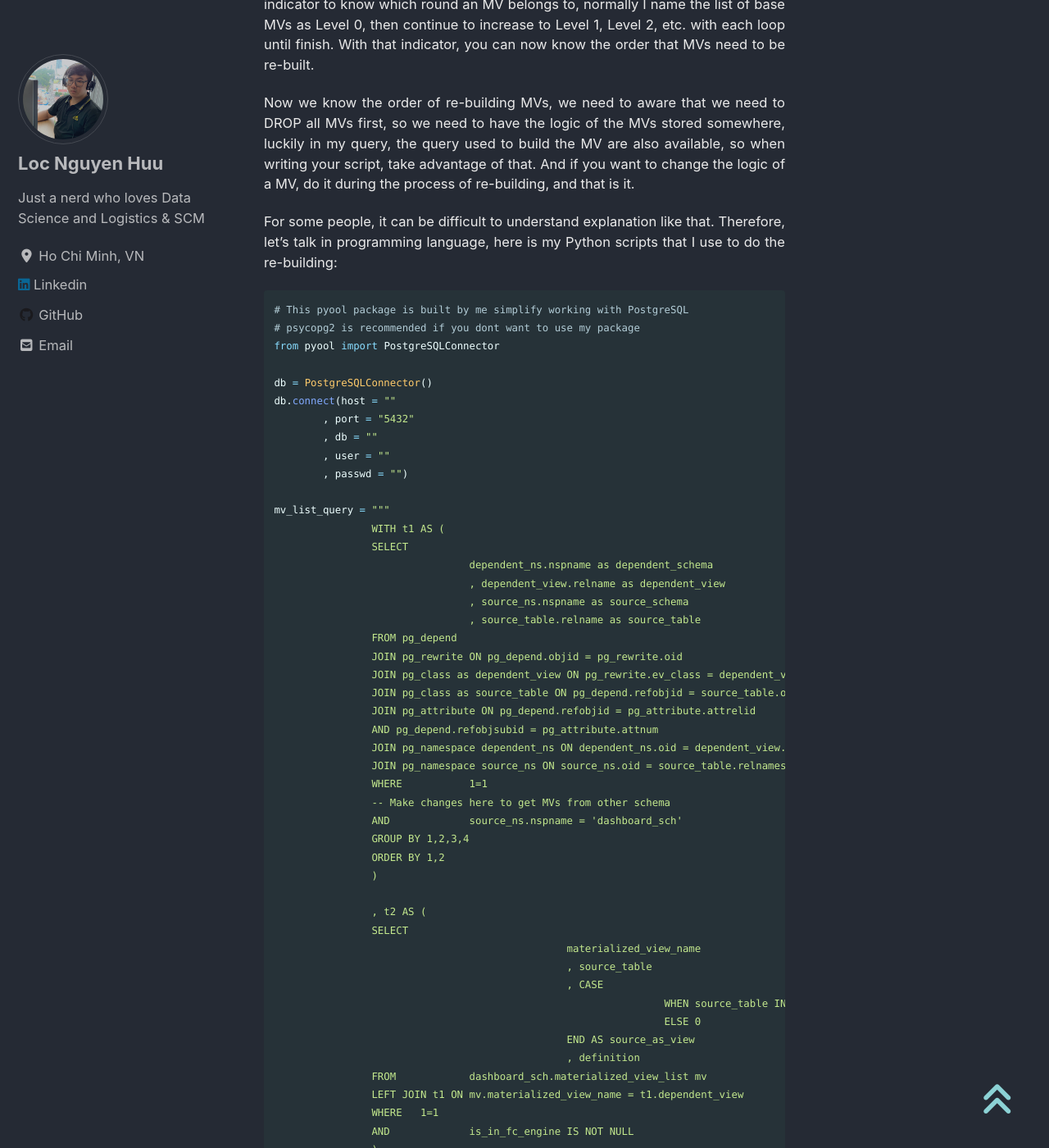
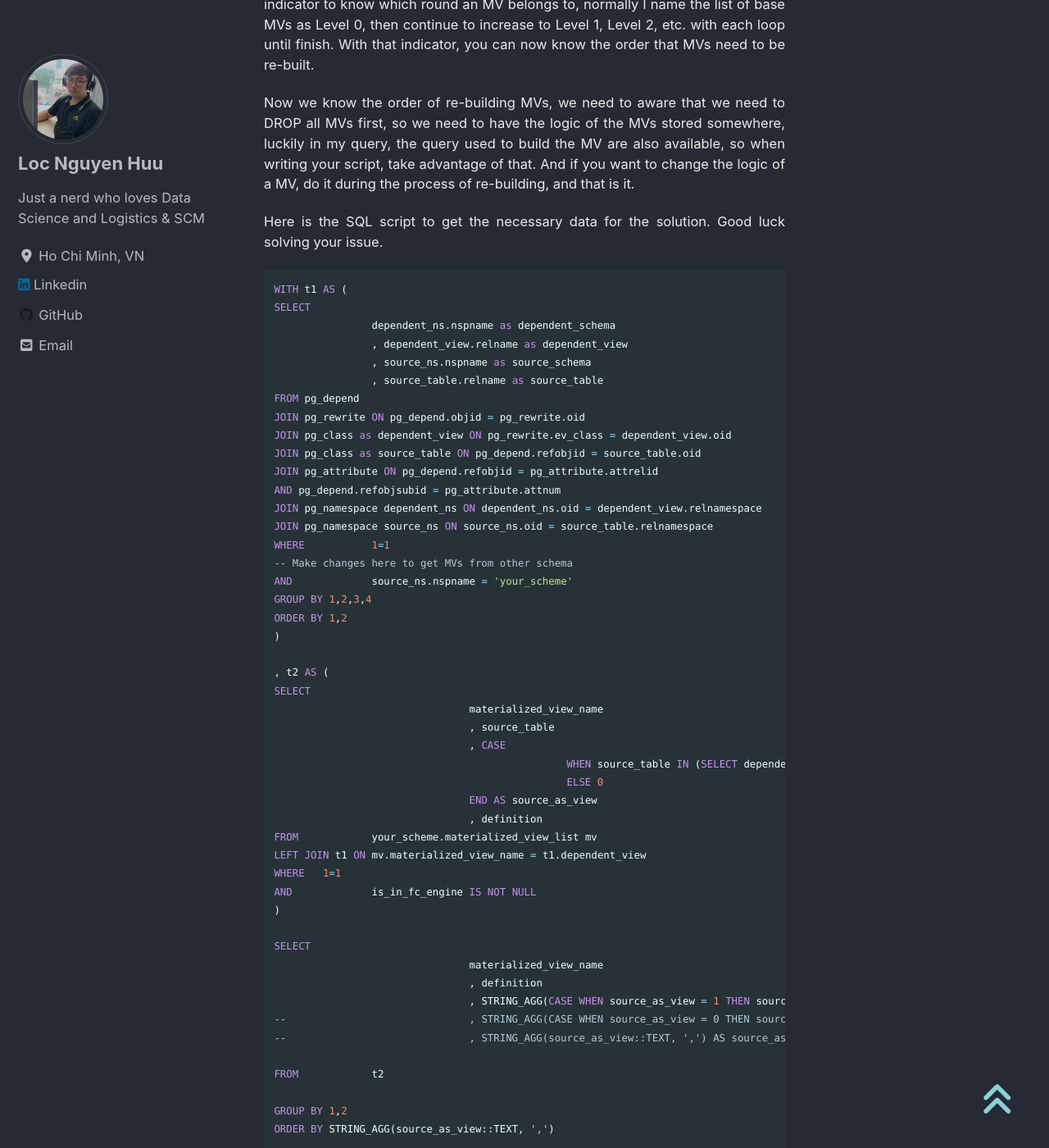
Before and after one commit to kaginguyen/locnguyen14061996.github.io, a Jekyll site: the page built from _posts/2019-11-11-work-with-materialized-view.md, in a window 1280 px wide and 1400 px high, scrolled down 3527 px. Shown: the whole window at 82% size. Built offline with Jekyll 4.4.1, drawn with Linux system fonts in a browser that asks for light colours; cached includes are drawn as plain includes; nearby versions of some CDN libraries; some of the changed text lies outside the part shown.

````diff
--- a/_posts/2019-11-11-work-with-materialized-view.md
+++ b/_posts/2019-11-11-work-with-materialized-view.md
@@ -106,72 +106,57 @@ Now we have our list of base MVs. From this, the idea is to run a loop (of cours
 Now we know the order of re-building MVs, we need to aware that we need to DROP all MVs first, so we need to have the logic of the MVs stored somewhere, luckily in my query, the query used to build the MV are also available, so when writing your script, take advantage of that. And if you want to change the logic of a MV, do it during the process of re-building, and that is it.
 <br>
 
-For some people, it can be difficult to understand explanation like that. Therefore, let's talk in programming language, here is my Python scripts that I use to do the re-building:
+Here is the SQL script to get the necessary data for the solution. Good luck solving your issue.
 <br>
 
-```python
-# This pyool package is built by me simplify working with PostgreSQL
-# psycopg2 is recommended if you dont want to use my package
-from pyool import PostgreSQLConnector
+```sql
+WITH t1 AS (
+SELECT
+                dependent_ns.nspname as dependent_schema
+                , dependent_view.relname as dependent_view
+                , source_ns.nspname as source_schema
+                , source_table.relname as source_table
+FROM pg_depend
+JOIN pg_rewrite ON pg_depend.objid = pg_rewrite.oid
+JOIN pg_class as dependent_view ON pg_rewrite.ev_class = dependent_view.oid
+JOIN pg_class as source_table ON pg_depend.refobjid = source_table.oid
+JOIN pg_attribute ON pg_depend.refobjid = pg_attribute.attrelid
+AND pg_depend.refobjsubid = pg_attribute.attnum
+JOIN pg_namespace dependent_ns ON dependent_ns.oid = dependent_view.relnamespace
+JOIN pg_namespace source_ns ON source_ns.oid = source_table.relnamespace
+WHERE 	        1=1
+-- Make changes here to get MVs from other schema
+AND 		source_ns.nspname = 'your_scheme'
+GROUP BY 1,2,3,4
+ORDER BY 1,2
+)
 
-db = PostgreSQLConnector()
-db.connect(host = ""
-        , port = "5432"
-        , db = ""
-        , user = ""
-        , passwd = "")
+, t2 AS (
+SELECT
+                                materialized_view_name
+                                , source_table
+                                , CASE
+                                                WHEN source_table IN (SELECT dependent_view FROM t1) THEN 1
+                                                ELSE 0
+                                END AS source_as_view
+                                , definition
+FROM 		your_scheme.materialized_view_list mv
+LEFT JOIN t1 ON mv.materialized_view_name = t1.dependent_view
+WHERE 	1=1
+AND 		is_in_fc_engine IS NOT NULL
+)
 
-mv_list_query = """
-                WITH t1 AS (
-                SELECT
-                                dependent_ns.nspname as dependent_schema
-                                , dependent_view.relname as dependent_view
-                                , source_ns.nspname as source_schema
-                                , source_table.relname as source_table
-                FROM pg_depend
-                JOIN pg_rewrite ON pg_depend.objid = pg_rewrite.oid
-                JOIN pg_class as dependent_view ON pg_rewrite.ev_class = dependent_view.oid
-                JOIN pg_class as source_table ON pg_depend.refobjid = source_table.oid
-                JOIN pg_attribute ON pg_depend.refobjid = pg_attribute.attrelid
-                AND pg_depend.refobjsubid = pg_attribute.attnum
-                JOIN pg_namespace dependent_ns ON dependent_ns.oid = dependent_view.relnamespace
-                JOIN pg_namespace source_ns ON source_ns.oid = source_table.relnamespace
-                WHERE 	        1=1
-                -- Make changes here to get MVs from other schema
-                AND 		source_ns.nspname = 'dashboard_sch'
-                GROUP BY 1,2,3,4
-                ORDER BY 1,2
-                )
+SELECT
+                                materialized_view_name
+                                , definition
+                                , STRING_AGG(CASE WHEN source_as_view = 1 THEN source_table::TEXT ELSE NULL END, ',') AS source_materialized_view
+-- 				, STRING_AGG(CASE WHEN source_as_view = 0 THEN source_table::TEXT ELSE NULL END, ',') AS source_table
+-- 				, STRING_AGG(source_as_view::TEXT, ',') AS source_as_view
 
-                , t2 AS (
-                SELECT
-                                                materialized_view_name
-                                                , source_table
-                                                , CASE
-                                                                WHEN source_table IN (SELECT dependent_view FROM t1) THEN 1
-                                                                ELSE 0
-                                                END AS source_as_view
-                                                , definition
-                FROM 		dashboard_sch.materialized_view_list mv
-                LEFT JOIN t1 ON mv.materialized_view_name = t1.dependent_view
-                WHERE 	1=1
-                AND 		is_in_fc_engine IS NOT NULL
-                )
+FROM 		t2
 
-                SELECT
-                                                materialized_view_name
-                                                , definition
-                                                , STRING_AGG(CASE WHEN source_as_view = 1 THEN source_table::TEXT ELSE NULL END, ',') AS source_materialized_view
-                -- 				, STRING_AGG(CASE WHEN source_as_view = 0 THEN source_table::TEXT ELSE NULL END, ',') AS source_table
-                -- 				, STRING_AGG(source_as_view::TEXT, ',') AS source_as_view
-
-                FROM 		t2
-
-                GROUP BY 1,2
-                ORDER BY STRING_AGG(source_as_view::TEXT, ',')
-                """
-
-df = db.run_query(mv_list_query, return_data = True)
+GROUP BY 1,2
+ORDER BY STRING_AGG(source_as_view::TEXT, ',')
 
 
 ```
````
Also changed, not shown: _posts/2020-01-03-setting-up-airflow.md (added, +39 -0 lines).
